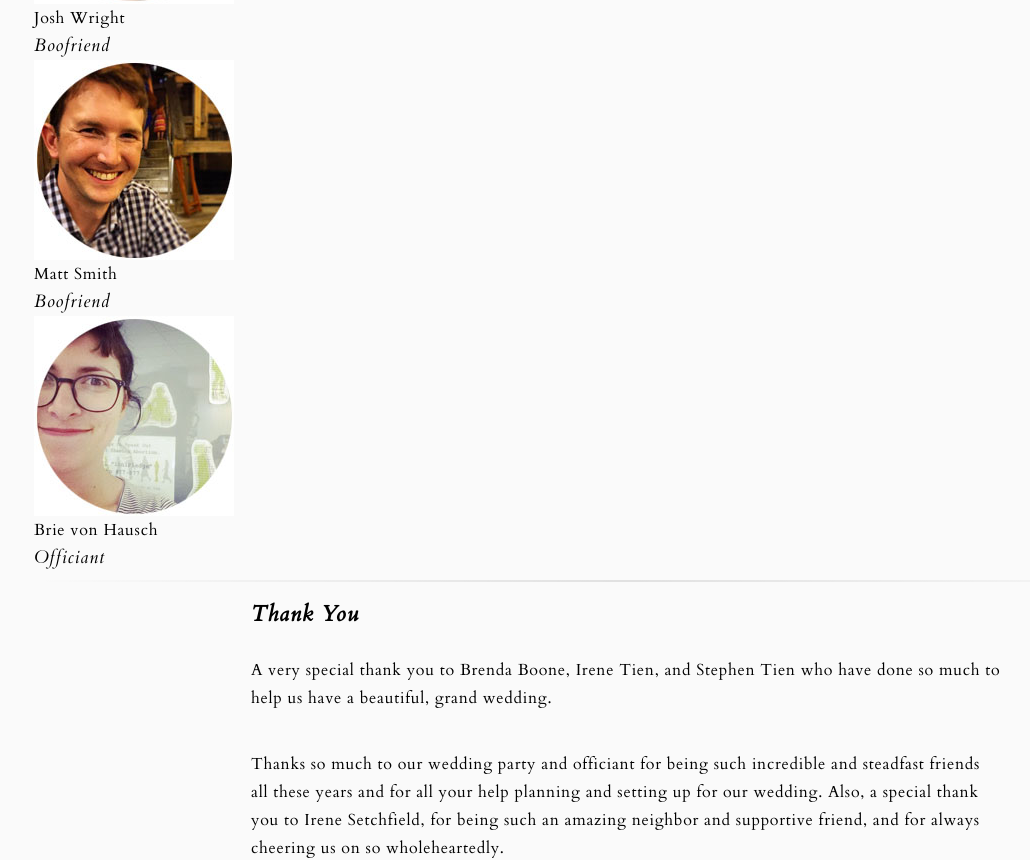
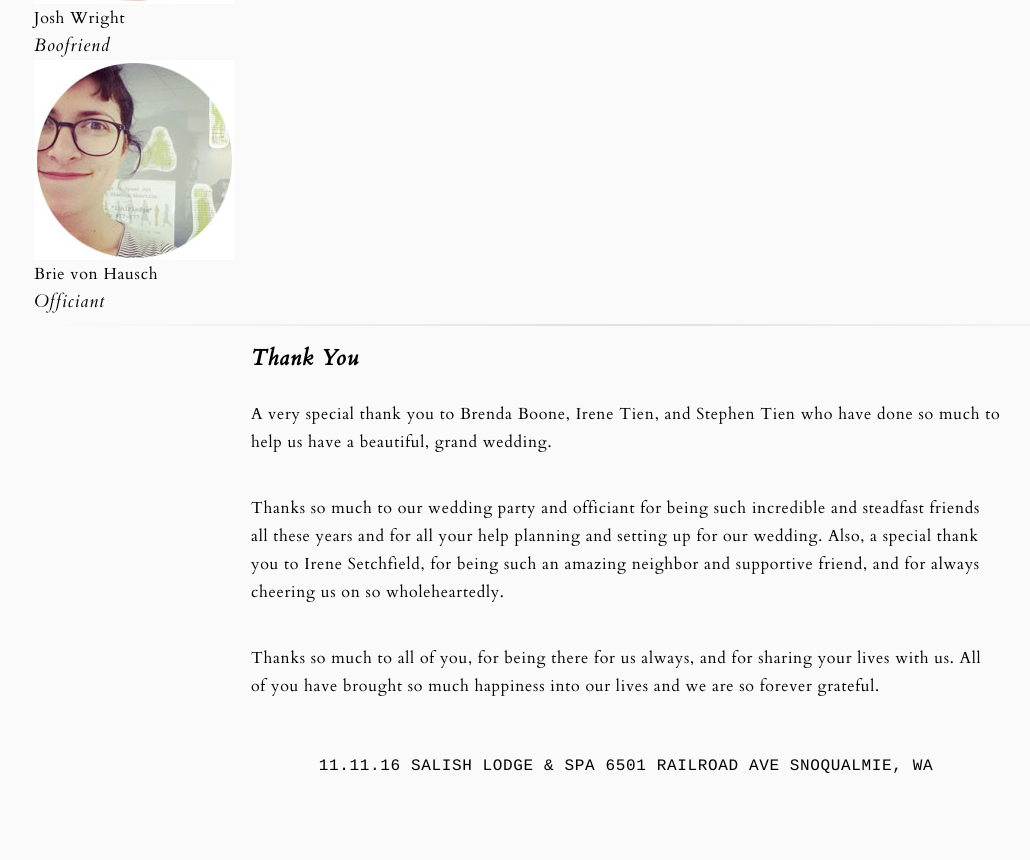
Before and after one commit to njtien/wedding_website, a website: page src/html/index.html in a window 1280 px wide. Shown: the part 3716-4576 px from the top of the page, without its empty margins (14-1044 px from the left). After the commit the page ends 4552 px from the top, so only its background shows below. Drawn offline with nearby package versions, Linux system fonts and the light colour scheme; files that its build step writes are made by us from their sources; files whose address does not match are found by name.

Commit message:
change to Boofriend

```diff
--- a/src/html/index.html
+++ b/src/html/index.html
@@ -142,13 +142,13 @@
           <div><span class="italic">Boofriend</span></div>
         </div>
         <!-- Mattsmith -->
-        <div class="block-wedding-party">
+        <!-- <div class="block-wedding-party">
           <div>
             <img src="images/portraits/matt.jpg" alt="Matt Smith" title="Matt Smith">
           </div>
           <div>Matt Smith</div>
           <div><span class="italic">Boofriend</span></div>
-        </div>
+        </div> -->
         <!-- Brie -->
         <div class="block-wedding-party">
           <div>
```
